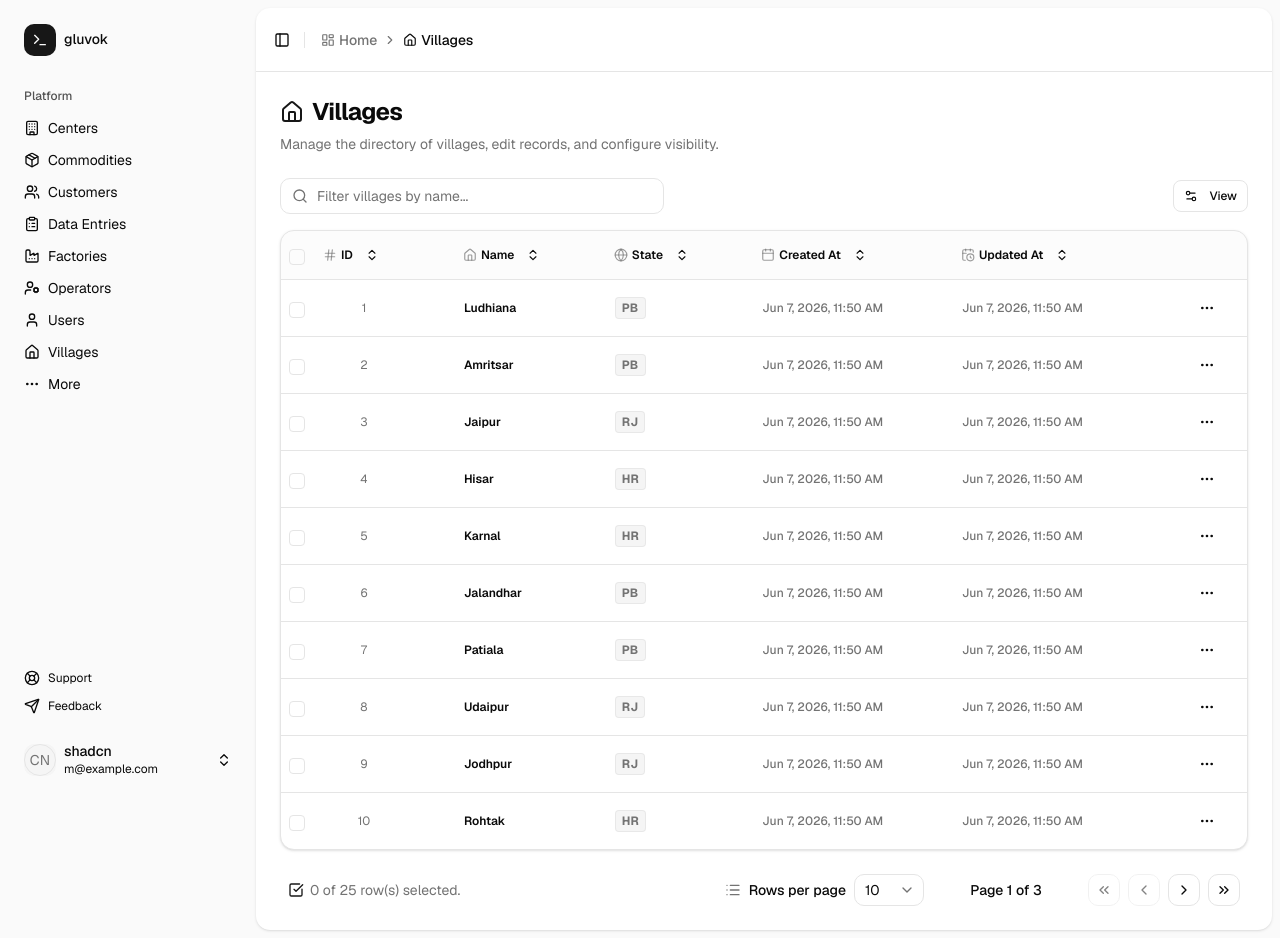
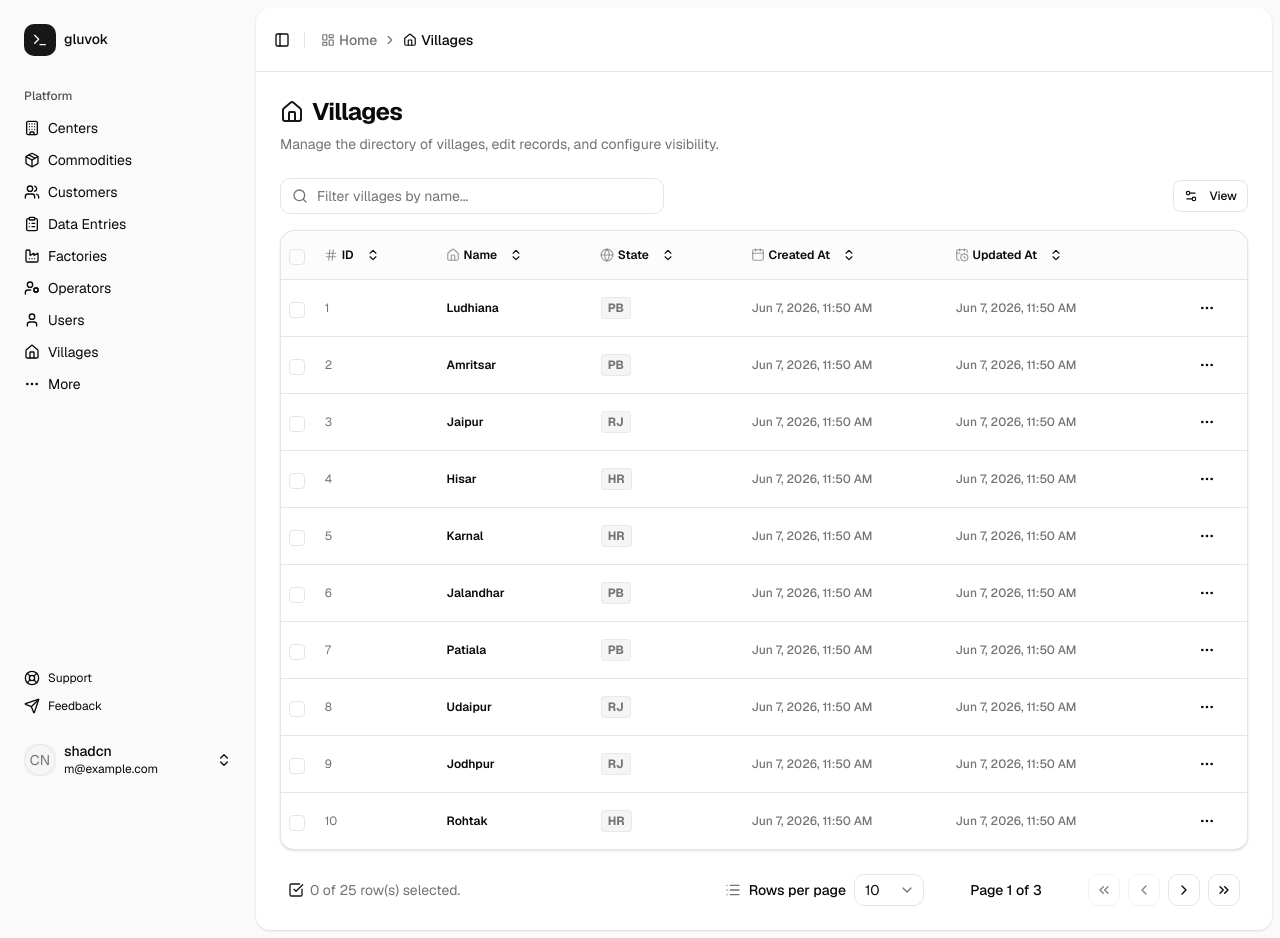
Before and after one commit to dheereshag/gluvok, a Next.js app: page /projects/villages in a window 1280 px wide. Built offline with nearby package versions, Linux system fonts and the light colour scheme.

Commit message:
style: adjust column styling for id and state cells in villages table

```diff
--- a/app/projects/villages/columns.tsx
+++ b/app/projects/villages/columns.tsx
@@ -75,7 +75,7 @@ export const columns: ColumnDef<Village>[] = [
       />
     ),
     cell: ({ row }) => (
-      <div className="w-[80px] text-center font-mono text-muted-foreground text-xs">
+      <div className="font-mono text-muted-foreground text-xs">
         {row.getValue("id")}
       </div>
     ),
@@ -109,7 +109,7 @@ export const columns: ColumnDef<Village>[] = [
       />
     ),
     cell: ({ row }) => (
-      <div className="font-bold text-muted-foreground bg-muted border border-muted-foreground/10 rounded px-1.5 py-0.5 text-center tracking-wide inline-block">
+      <div className="font-bold text-xs text-muted-foreground bg-muted border border-muted-foreground/10 rounded px-1.5 py-0.5 inline-block">
         {row.getValue("state")}
       </div>
     ),
```
